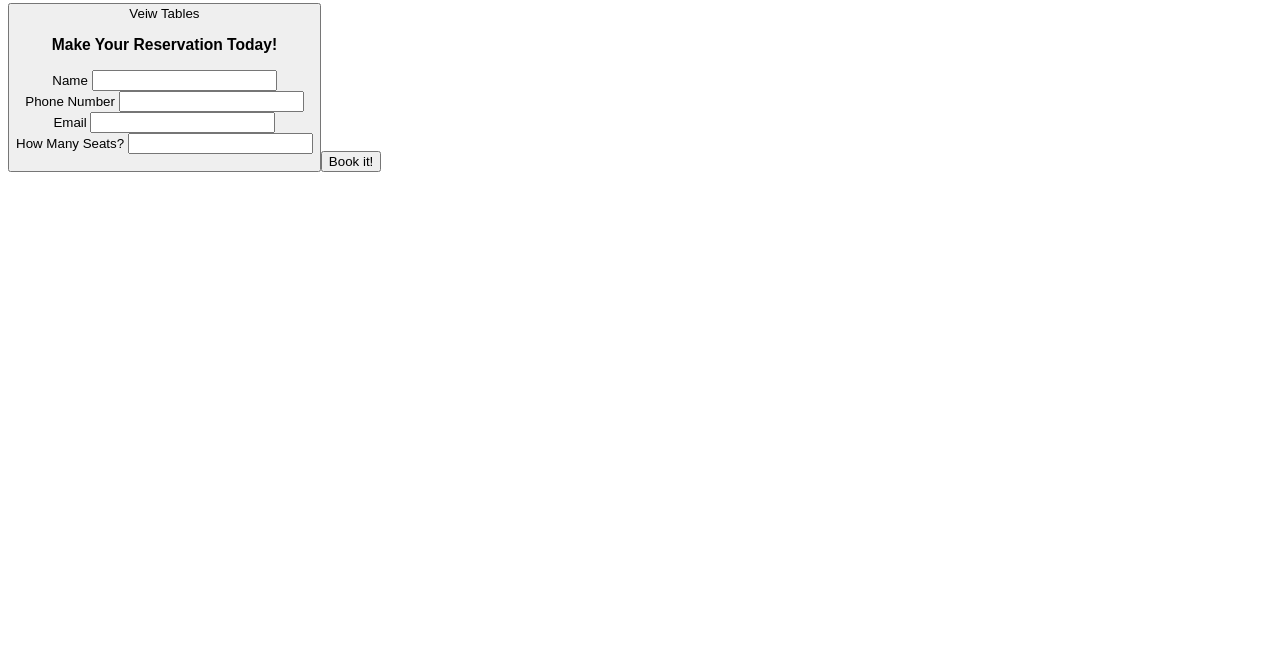
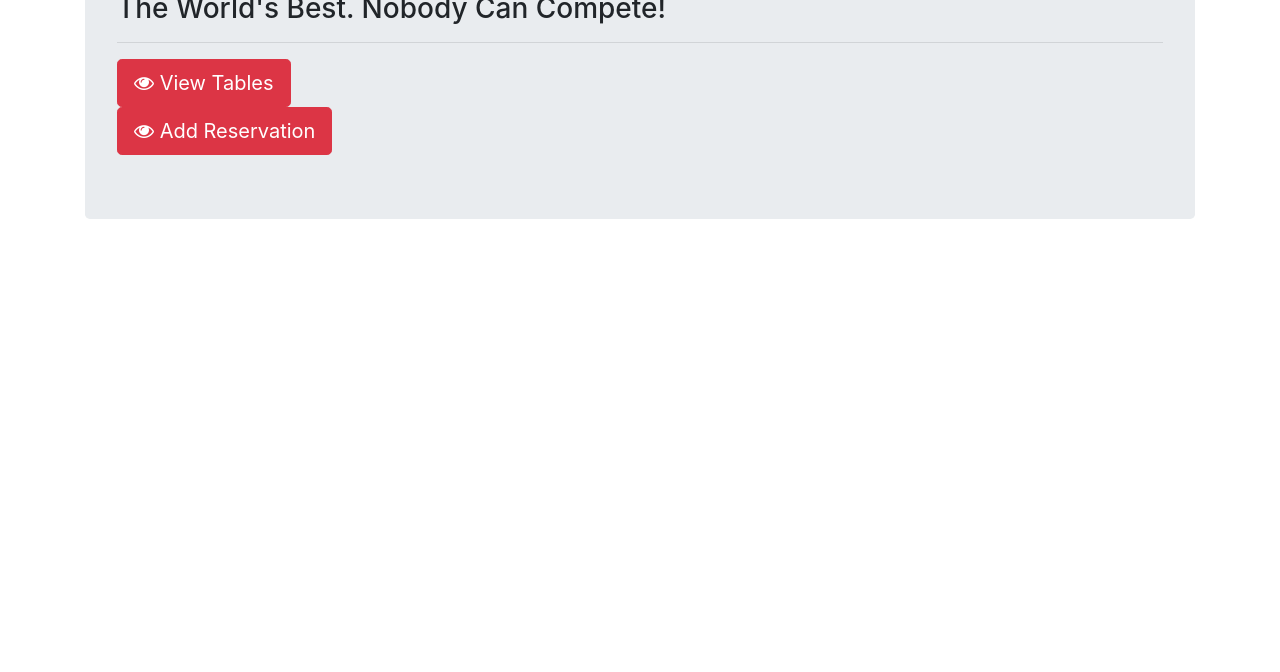
Before and after one commit to blakshep1981/Hot-Restaurant, a website: page index.html in a window 1280 px wide. Shown: the part 128-800 px from the top of the page. Drawn offline with nearby package versions, Linux system fonts and the light colour scheme.

Commit message:
Add files via upload

```diff
--- a/index.html
+++ b/index.html
@@ -3,7 +3,12 @@
 <head>
     <meta charset="UTF-8">
     <meta name="viewport" content="width=device-width, initial-scale=1.0">
-    <title>Document</title>
+    <title>Hot Restaurant</title>
+
+  <link rel="stylesheet" href="https://maxcdn.bootstrapcdn.com/bootstrap/4.0.0/css/bootstrap.min.css">
+  <link rel="stylesheet" href="https://stackpath.bootstrapcdn.com/font-awesome/4.7.0/css/font-awesome.min.css">
+  <script src="https://code.jquery.com/jquery.js"></script>
+  <script src="https://maxcdn.bootstrapcdn.com/bootstrap/4.0.0/js/bootstrap.min.js"></script>
 
 </head>
 
@@ -14,64 +19,11 @@
       <h1>Hot Restaurant</h1>
       <h3>The World's Best. Nobody Can Compete!</h3>
       <hr>
-      <a href="/"><button class="btn btn-danger btn-lg"><span class="fa fa-eye"></span> Veiw Tables
-          <div class="card-header">
-            <h3><strong>Make Your Reservation Today!</strong></h3>
-          </div>
-          <div class="card-body">
-            <form method="POST" role="form">
-
-              <div class="form-group">
-                <label for="name">Name</label>
-                <input type="text" class="form-control" id="name">
-              </div>
-
-              <div class="form-group">
-                <label for="phonenumber">Phone Number</label>
-                <input type="text" class="form-control" id="phonenumber">
-              </div>
-
-              <div class="form-group">
-                <label for="email">Email</label>
-                <input type="text" class="form-control" id="email">
-              </div>
-
-              <div class="form-group">
-                <label for="seats">How Many Seats?</label>
-                <input type="text" class="form-control" id="seats">
-              </div>
-
-            </form>
-            <br>
-            <div class="text-right">
-              <button type="submit" class="btn btn-primary btn-md" id="add-btn"><span class="fa fa-fire"></span> Book it! </button>
-            </div>
-          </div>
+      <a href="/"><button class="btn btn-danger btn-lg"><span class="fa fa-eye"></span> View Tables </button></a>
+        <br>
+        <div>
+            <a href="/"><button class="btn btn-danger btn-lg"><span class="fa fa-eye"></span> Add Reservation </button></a>
         </div>
-
-      </div>
-    </div>
-  </div>
-
-  <script type="text/javascript">
-
-    $("#add-btn").on("click", function(event) {
-      event.preventDefault();
-      var newReservation = {
-        name: $("#name").val().trim(),
-        phoneNumber: $("#phonenumber").val().trim(),
-        email: $("#email").val().trim(),
-        seats: $("#seats").val().trim()
-      };
-
-
-      $.post("/api/reservation", newReservation)
-        .then(function(data) {
-          console.log("add.html", data);
-          alert("You have been booked! Enjoy!");
-        });
-    });
-  </script>
 
 </body>
 </html>
```
